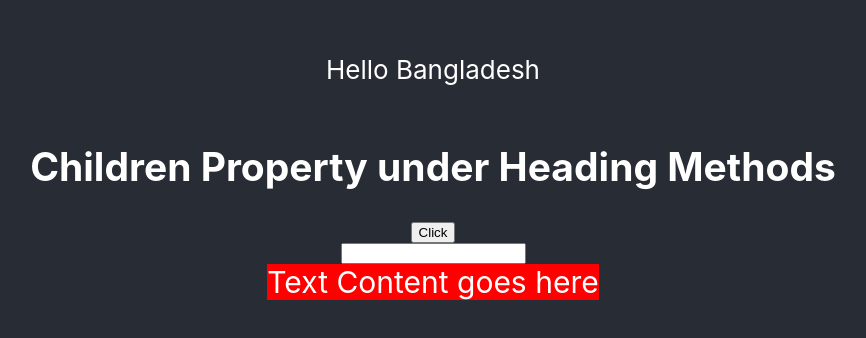
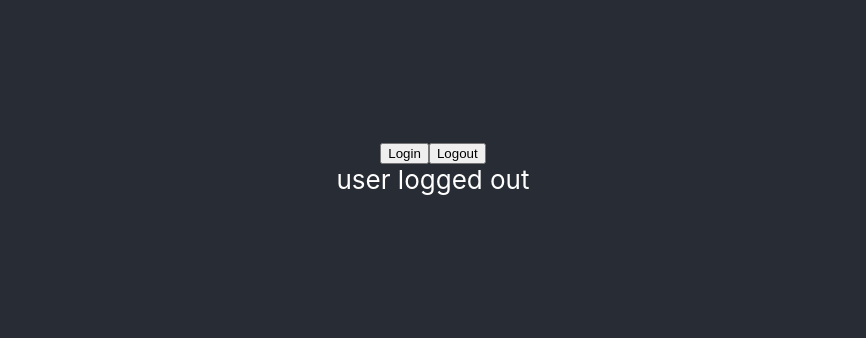
Before and after one commit to mostofakamalpassa/reactwithtypescript-semple-project, a React (Create React App) app: page / in a window 1280 px wide. Shown: the part 236-574 px from the top of the page, without its empty margins (207-1073 px from the left). Built offline with nearby package versions, Linux system fonts and the light colour scheme.

Commit message:
useState hook :

```diff
--- a/src/App.tsx
+++ b/src/App.tsx
@@ -10,6 +10,7 @@ import { MyStatus } from './components/MyStatus';
 import { Oscar } from './components/OScar';
 import { Person } from './components/Person';
 import { PersonList } from './components/PersonList';
+import { LoggedIn } from './components/states/LoggedIn';
 
 
 function App() {
@@ -43,7 +44,7 @@ function App() {
         <Person name={personName}></Person>
         <PersonList nameList = {nameList}></PersonList>
         <MyStatus status='loading'></MyStatus> */}
-        <Heading>
+        {/* <Heading>
           <p>Hello Bangladesh</p>
         </Heading>
 
@@ -57,7 +58,9 @@ function App() {
 
         <Inputs value='' handleChange={ev => ev.target.value}></Inputs>
 
-        <Container style={{backgroundColor:'red', fontSize:'30px'}}></Container>
+        <Container style={{backgroundColor:'red', fontSize:'30px'}}></Container> */}
+
+        <LoggedIn></LoggedIn>
       </header>
     </div>
   );
--- /dev/null
+++ b/src/components/states/LoggedIn.tsx
@@ -0,0 +1,20 @@
+import { useState } from "react"
+
+
+export const LoggedIn = () =>{
+    const [isLoggedIn, setIsLoggedIn] = useState(false);
+    const handleLogin = () => {
+            setIsLoggedIn(true)
+    }
+    const handleLogout = () =>{
+        setIsLoggedIn(false);
+    }
+
+    return(
+        <div>
+            <button onClick={handleLogin}>Login</button>
+            <button onClick={handleLogout}>Logout</button>
+            <div>user {isLoggedIn ? 'logged in ': 'logged out '}</div>
+        </div>
+    )
+}
```
